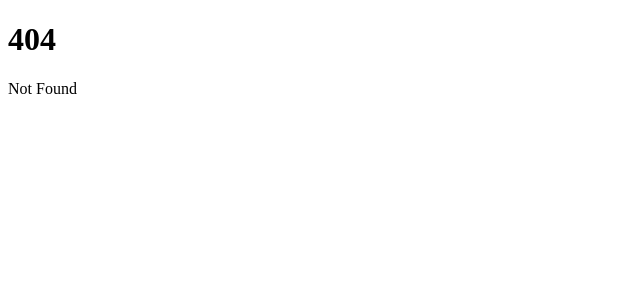
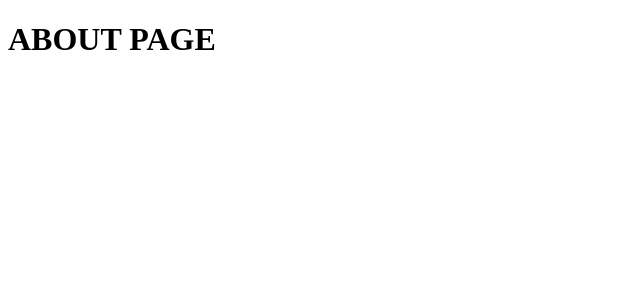
Before and after one commit to sladewasinger/austinwasinger.com, a SvelteKit app in the folder app/: page /about in a window 1280 px wide. Before the commit this address had no page. Shown: the top 300 px of the page, without its empty margins (0-640 px from the left). Built offline with nearby package versions, Linux system fonts and the light colour scheme.

Commit message:
Added about page

```diff
--- /dev/null
+++ b/app/src/routes/about/+page.svelte
@@ -0,0 +1 @@
+<h1>ABOUT PAGE</h1>
```
